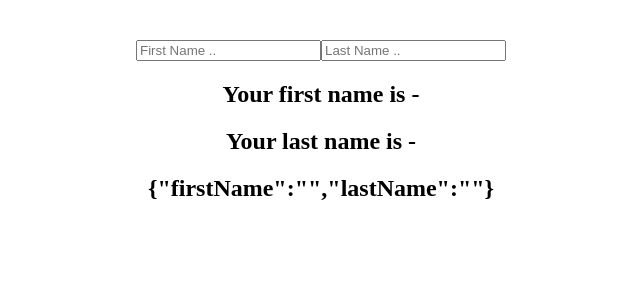
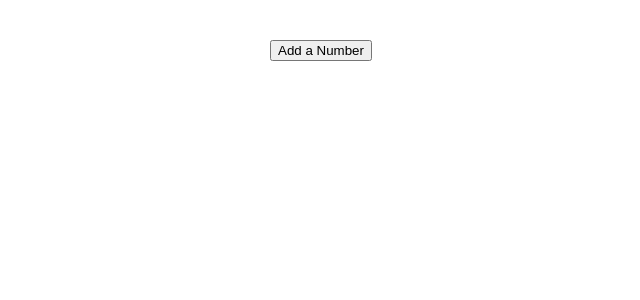
Before and after one commit to fachry99/reactjs, a React (Vite) app in the folder hello-world/: page / in a window 1280 px wide. Shown: the top 300 px of the page, without its empty margins (319-959 px from the left). Built offline with nearby package versions, Linux system fonts and the light colour scheme.

Commit message:
useState with array

```diff
--- a/hello-world/src/App.jsx
+++ b/hello-world/src/App.jsx
@@ -1,10 +1,12 @@
 import "./App.css";
-import HookCounterThree from "./components/HookCounterThree";
+import HookCounterFour from "./components/HookCounterFour";
+// import HookCounterThree from "./components/HookCounterThree";
 
 function App() {
   return (
     <div className="App">
-      <HookCounterThree />
+      <HookCounterFour />
+      {/* <HookCounterThree /> */}
     </div>
   );
 }
--- /dev/null
+++ b/hello-world/src/components/HookCounterFour.jsx
@@ -0,0 +1,26 @@
+import { useState } from "react";
+
+function HookCounterFour() {
+  const [items, setItems] = useState([]);
+  const addItem = () => {
+    setItems([
+      ...items,
+      {
+        id: items.length,
+        value: Math.floor(Math.random() * 10) + 1,
+      },
+    ]);
+  };
+  return (
+    <div>
+      <button onClick={addItem}>Add a Number</button>
+      <ul>
+        {items.map((item) => (
+          <li key={item.id}>{item.value}</li>
+        ))}
+      </ul>
+    </div>
+  );
+}
+
+export default HookCounterFour;
```
Also changed, not shown: hello-world/src/components/ClassCounterOne.jsx (added, +22 -0 lines).
